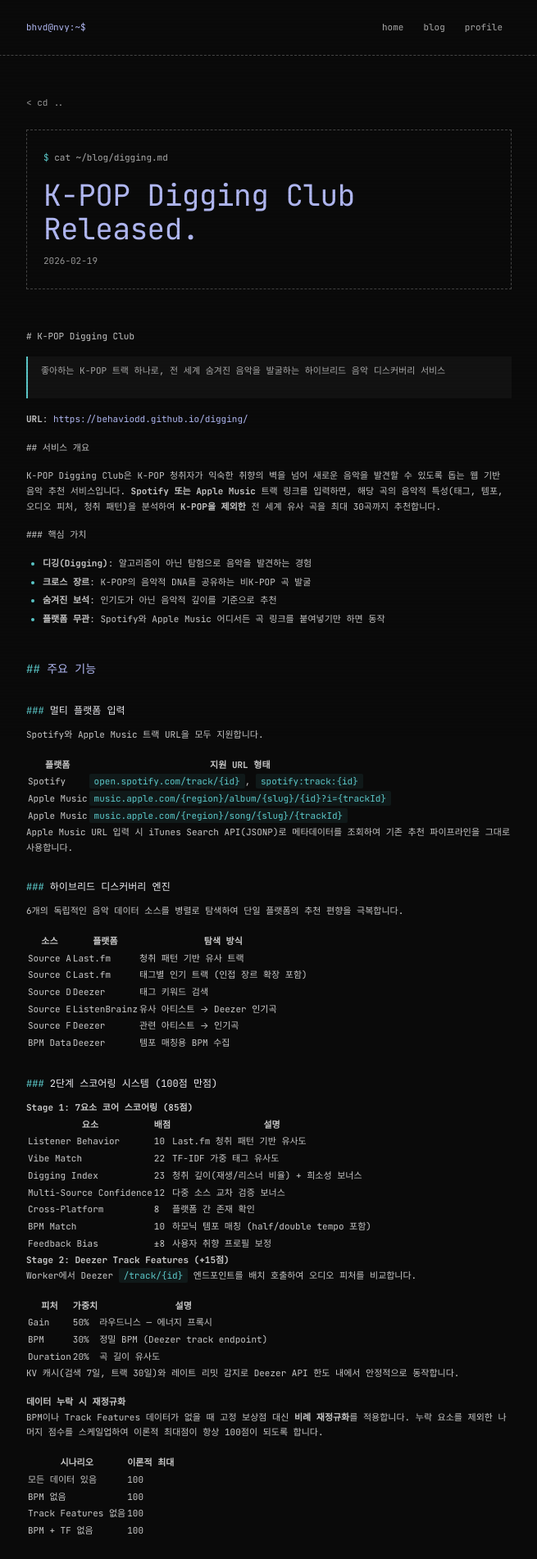
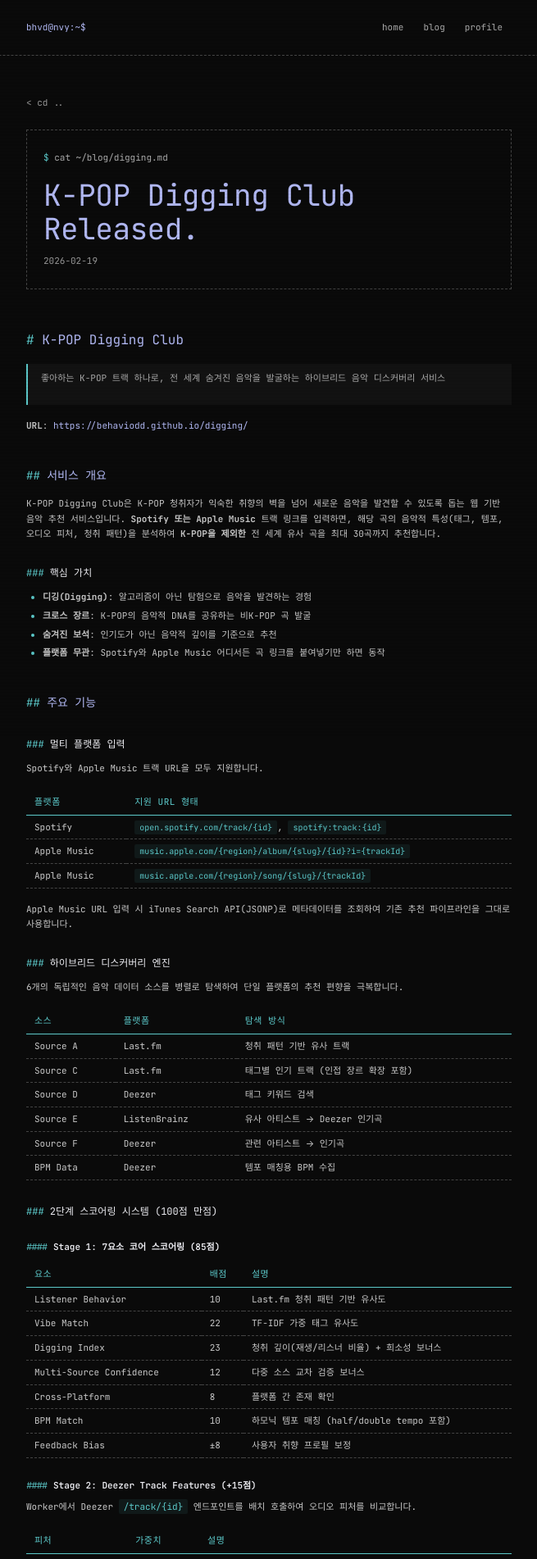
Before and after one commit to behaviodd/behaviodd.github.io, a Jekyll site: the page built from _posts/2026-02-19-digging.md, in a window 1280 px wide. Shown: the top 1902 px of the page at 82% size, without its empty margins (312-967 px from the left). Built offline with Jekyll 4.4.1, drawn with Linux system fonts in a browser that asks for light colours; some web fonts are replaced.

Commit message:
feat: add external links in player, table/heading styles for blog
- Player overlay now shows Spotify or Apple Music link (Spotify preferred)
- Add .prose table, h1, h4 styles to match terminal theme
- Fix leading spaces in blog post markdown headings/blockquote

Co-Authored-By: Claude Opus 4.6 <noreply@anthropic.com>

```diff
--- a/_layouts/default.html
+++ b/_layouts/default.html
@@ -335,6 +335,22 @@
     }
 
     /* ── Prose (blog content) ── */
+    .prose {
+      overflow-x: auto;
+    }
+
+    .prose h1 {
+      font-size: 16px;
+      font-weight: 400;
+      margin: 0 0 16px;
+      color: var(--accent);
+    }
+
+    .prose h1::before {
+      content: '# ';
+      color: var(--accent-sub);
+    }
+
     .prose h2 {
       font-size: 14px;
       font-weight: 400;
@@ -418,6 +434,51 @@
       height: auto;
       margin-bottom: 16px;
       border: 1px dashed var(--border);
+    }
+
+    .prose h4 {
+      font-size: 11px;
+      font-weight: 600;
+      margin: 24px 0 8px;
+      color: var(--fg-bright);
+    }
+
+    .prose h4::before {
+      content: '#### ';
+      color: var(--accent-sub);
+      font-weight: 400;
+    }
+
+    .prose table {
+      width: 100%;
+      border-collapse: collapse;
+      margin-bottom: 16px;
+      font-size: 11px;
+    }
+
+    .prose th {
+      text-align: left;
+      padding: 6px 10px;
+      color: var(--accent-sub);
+      border-bottom: 1px solid var(--accent-sub);
+      font-weight: 400;
+      letter-spacing: 0.5px;
+      white-space: nowrap;
+    }
+
+    .prose td {
+      padding: 5px 10px;
+      border-bottom: 1px dashed var(--border);
+      color: var(--fg);
+      vertical-align: top;
+    }
+
+    .prose tbody tr:hover {
+      background: var(--accent-dim);
+    }
+
+    .prose td code {
+      font-size: 10px;
     }
 
     .prose a {
```
Also changed, not shown: _posts/2026-02-19-digging.md (+4 -4 lines), digging.html (+44 -2 lines).
